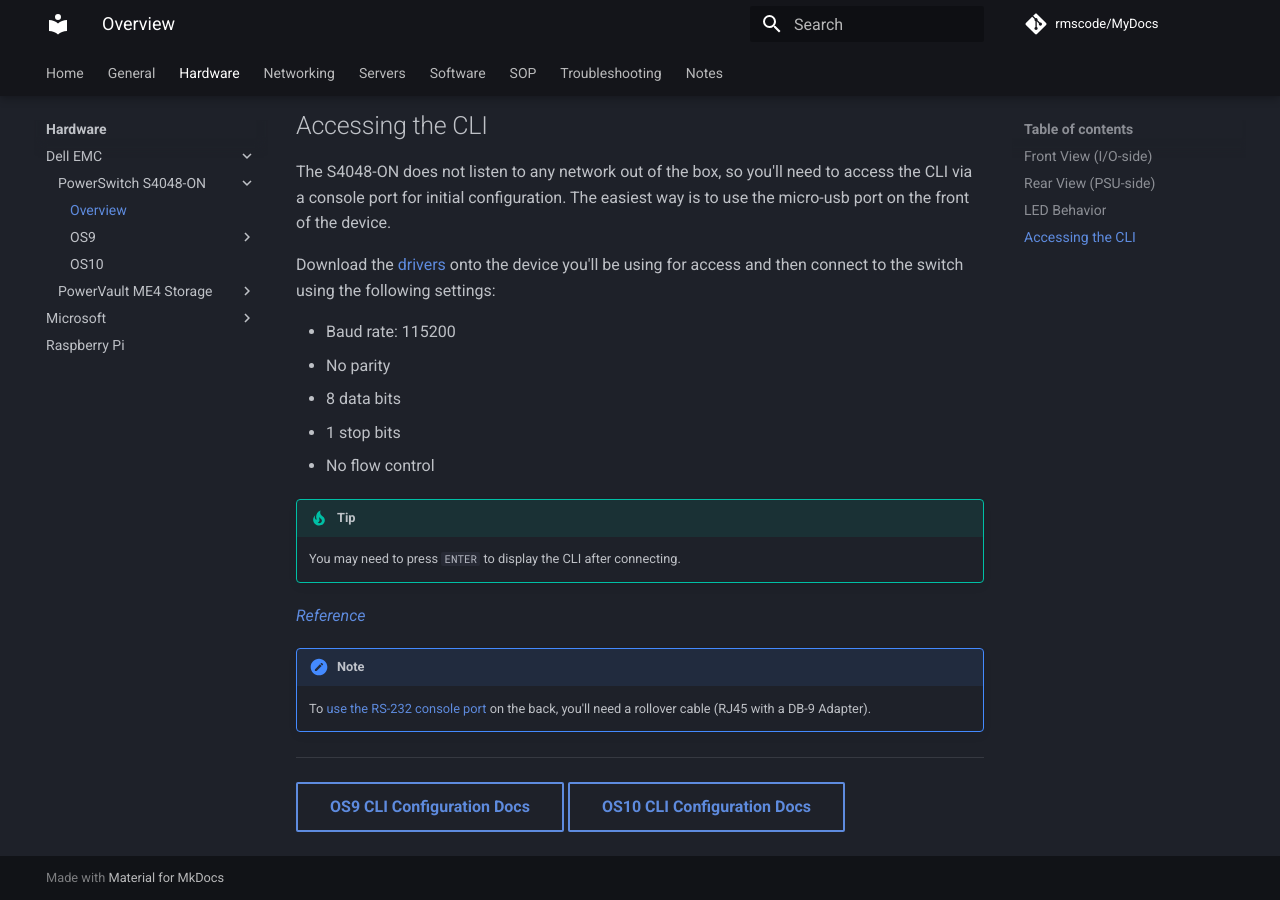
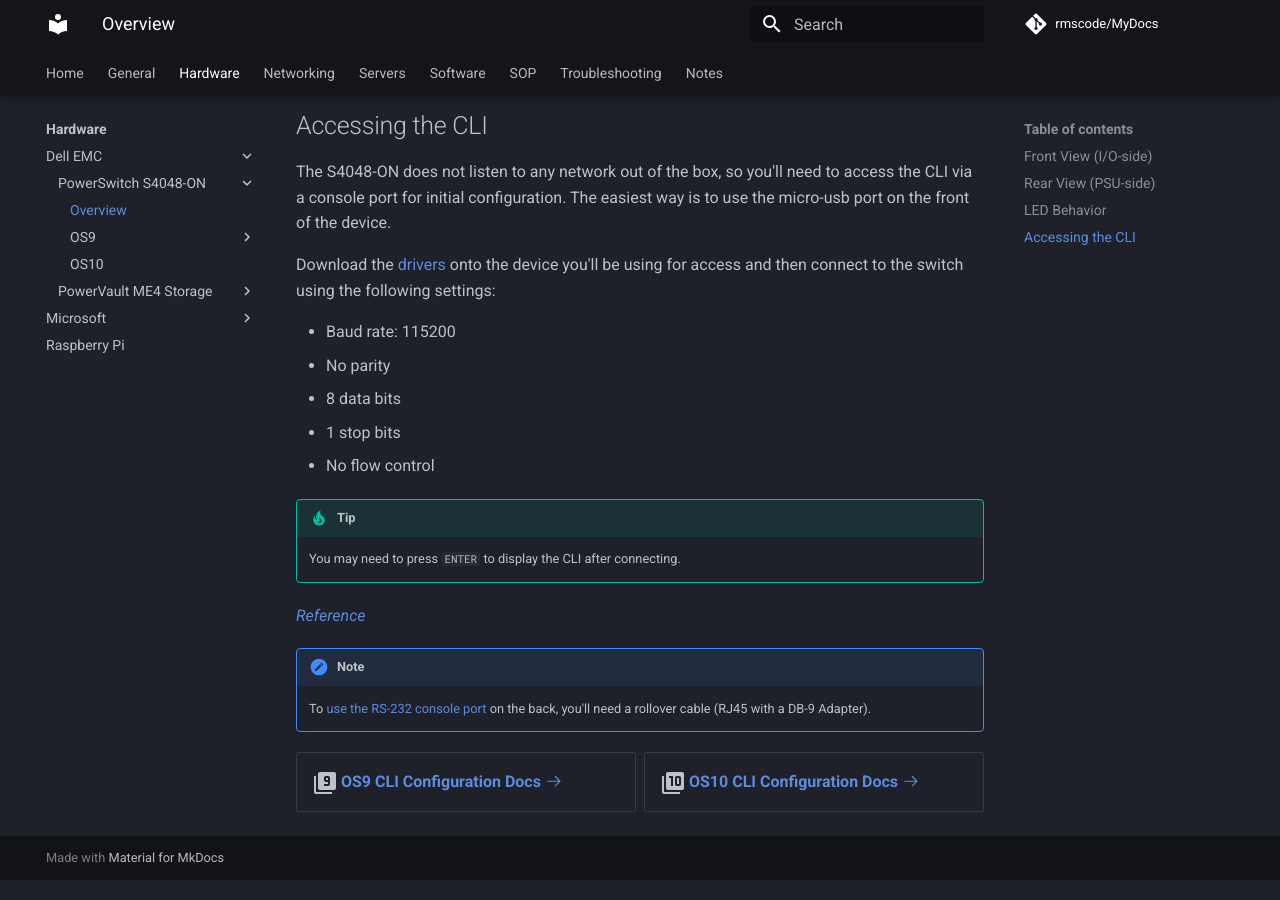
Before and after one commit to rmscode/binary-garden, an MkDocs documentation site: the page built from docs/hardware/dell-emc/S4048-ON/overview.md, in a window 1280 px wide and 900 px high, scrolled down 2271 px. Built offline with MkDocs 1.6.1 and Material for MkDocs 9.7.7, drawn with Linux system fonts in a browser that asks for light colours; comment, search, counter and statistics services are not loaded.

Commit message:
Update overview.md

```diff
--- a/docs/hardware/dell-emc/S4048-ON/overview.md
+++ b/docs/hardware/dell-emc/S4048-ON/overview.md
@@ -108,6 +108,10 @@
 
     To [use the RS-232 console port](https://www.dell.com/support/manuals/en-us/dell-emc-os-9/s4048-on-9.14.2.4-config/accessing-the-console-port?guid=guid-894f99b1-5209-4246-b75c-116c3bb5568e&lang=en-us) on the back, you'll need a rollover cable (RJ45 with a DB-9 Adapter).
 
----
+<div class="grid cards" markdown>
 
-[OS9 CLI Configuration Docs](../../dell-emc/S4048-ON/os9.md){ .md-button } [OS10 CLI Configuration Docs](../../dell-emc/S4048-ON/os10.md){ .md-button }
+-   :material-numeric-9-box-multiple:{ .lg .middle } [__OS9 CLI Configuration Docs__ :octicons-arrow-right-24:](../../dell-emc/S4048-ON/os9.md)
+
+-   :material-numeric-10-box-multiple:{ .lg .middle } [__OS10 CLI Configuration Docs__ :octicons-arrow-right-24:](../../dell-emc/S4048-ON/os10.md)
+
+</div>
```
